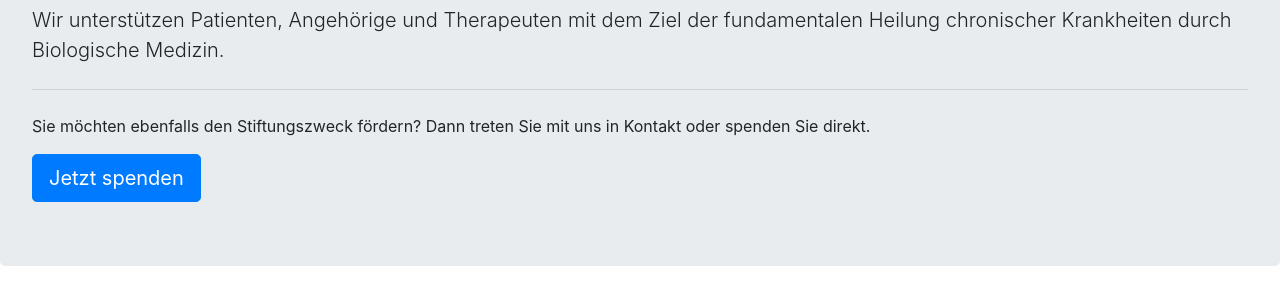
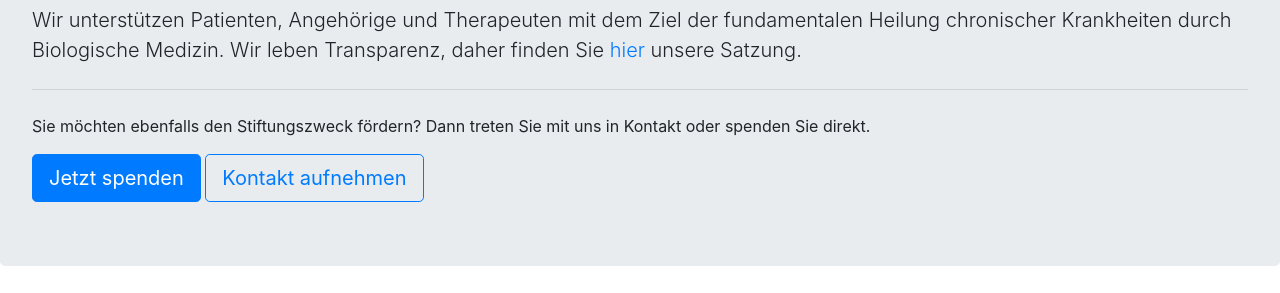
Before and after one commit to mundraub/sbm, a plain HTML site: page index.html in a window 1280 px wide. Shown: the part 297-590 px from the top of the page. Drawn offline with nearby package versions, Linux system fonts and the light colour scheme.

Commit message:
Add Satzung and minor details.

```diff
--- a/css/custom.css
+++ b/css/custom.css
@@ -39,3 +39,7 @@ footer p {
 .brief {
   margin-top: 25px;
 }
+
+.btn-div {
+
+}
--- a/index.html
+++ b/index.html
@@ -18,10 +18,14 @@
   <!-- Jumbotron -->
   <div class="jumbotron">
     <h1 class="display-1 text-center">Stiftung Biologische Medizin</h1>
-    <p class="lead">Wir unterstützen Patienten, Angehörige und Therapeuten mit dem Ziel der fundamentalen Heilung chronischer Krankheiten durch Biologische Medizin.</p>
+    <p class="lead">Wir unterstützen Patienten, Angehörige und Therapeuten mit dem Ziel der fundamentalen Heilung chronischer Krankheiten durch Biologische Medizin. Wir leben Transparenz, daher finden Sie <a href="#">hier</a> unsere Satzung.</p>
     <hr class="my-4">
     <p>Sie möchten ebenfalls den Stiftungszweck fördern? Dann treten Sie mit uns in Kontakt oder spenden Sie direkt.</p>
-    <a class="btn btn-primary btn-lg" href="#" role="button">Jetzt spenden</a>
+    <div class="btn-div">
+      <a class="btn btn-primary btn-lg" href="#" role="button">Jetzt spenden</a>
+      <button type="button" class="btn btn-outline-primary btn-lg">Kontakt aufnehmen</button>
+    </div>
+
   </div>
 
   <!-- Stiftungszweck -->
```
